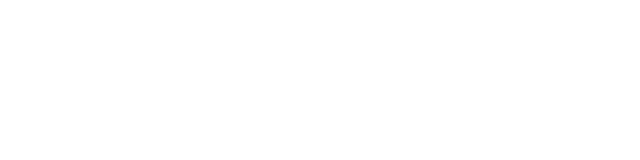
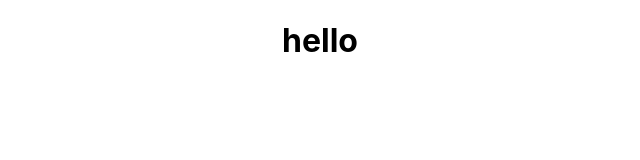
Before and after one commit to akslucky619/javaScript-methods-project, a React (Create React App) app: page / in a window 1280 px wide. Shown: the top 160 px of the page, without its empty margins (320-960 px from the left). Built offline with nearby package versions, Linux system fonts and the light colour scheme.

Commit message:
added home component

```diff
--- a/src/App.js
+++ b/src/App.js
@@ -2,11 +2,13 @@ import React from "react";
 import { BrowserRouter as Router, Route, Link } from "react-router-dom";
 import logo from "./logo.svg";
 import "./App.css";
+import Home from "./Home";
 
 function App() {
   return (
     <div className="App">
      <Router>
+     <Route exact path="/" component={Home} />
        <Route exact path="/string" component={String} />
      </Router>
     </div>
--- /dev/null
+++ b/src/Home.js
@@ -0,0 +1,7 @@
+import React from 'react'
+
+export default function Home(){
+    return(
+        <h1>hello</h1>
+    )
+}
```
